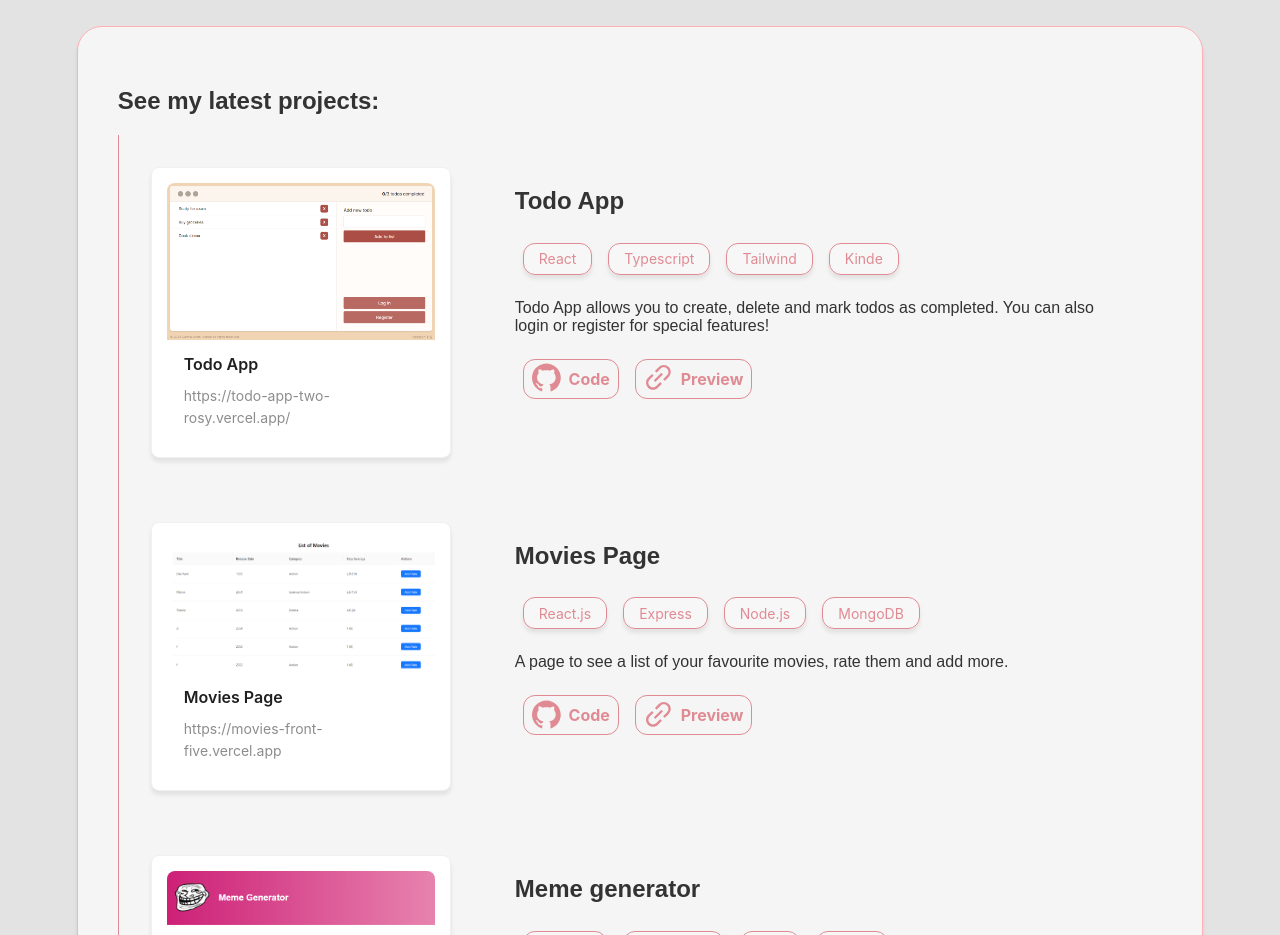
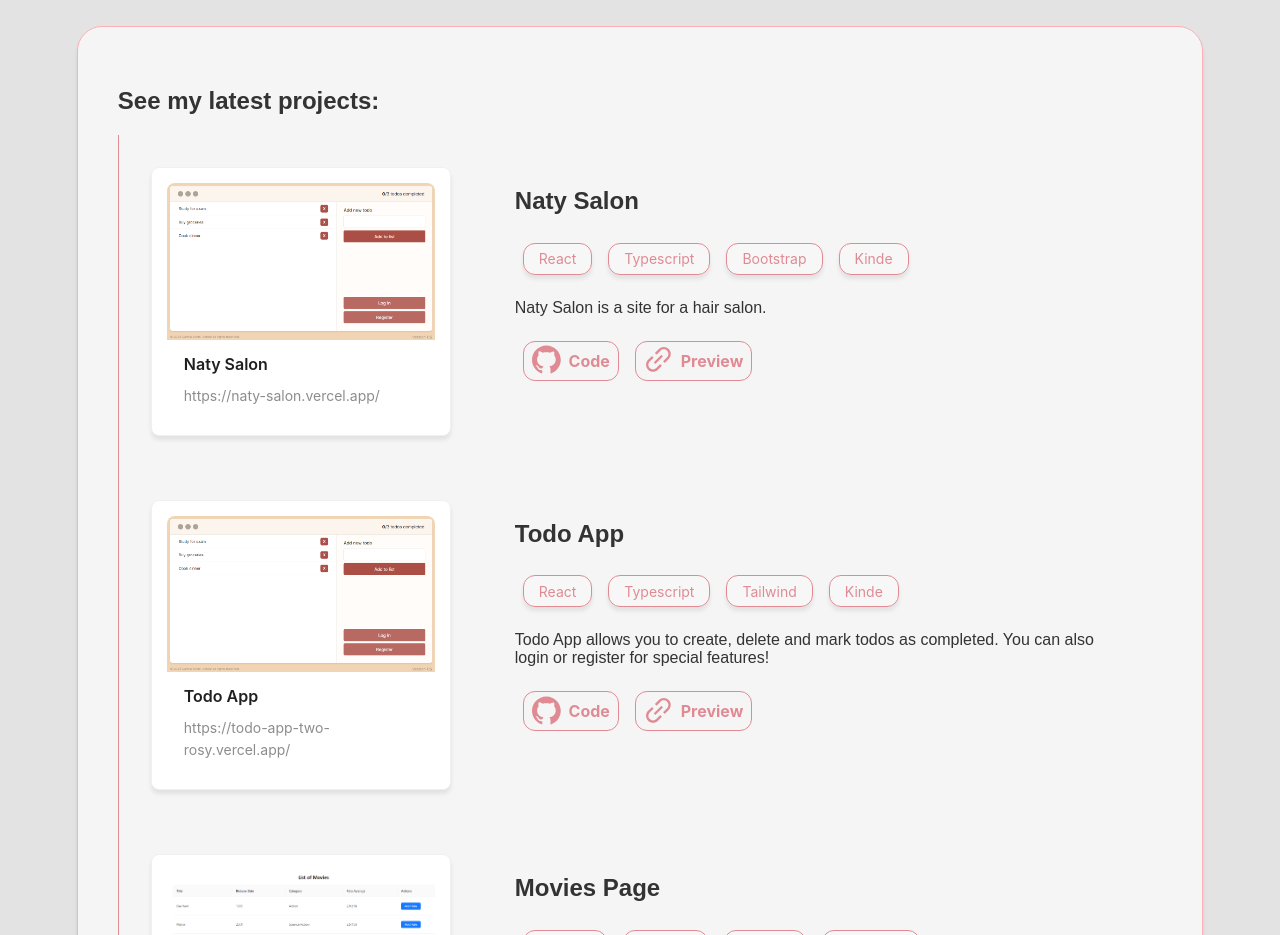
Before and after one commit to CamilaSironi/My-portfolio, a React (Vite) app: page / in a window 1280 px wide. Shown: the part 900-1835 px from the top of the page. Built offline with nearby package versions, Linux system fonts and the light colour scheme.

Commit message:
add project

```diff
--- a/src/components/projects.jsx
+++ b/src/components/projects.jsx
@@ -11,6 +11,29 @@ function Projects() {
         <div id="projects">
             <h2>See my latest projects:</h2>
             <div className="card-container">
+
+            <div className="card">
+                    <Link href={'https://naty-salon.vercel.app/'} target="_blank">
+                        <Card
+                            hoverable
+                            bordered={true}
+                            cover={<img alt="example" src={img4} />}
+                            type='flex'
+                        >
+                            <Meta title="Naty Salon" description="https://naty-salon.vercel.app/" />
+                        </Card>
+                    </Link>
+                    <div className="description">
+                        <h2>Naty Salon</h2>
+                        <Button className="project-skill" type="primary">React</Button>
+                        <Button className="project-skill" type="primary">Typescript</Button>
+                        <Button className="project-skill" type="primary">Bootstrap</Button>
+                        <Button className="project-skill" type="primary">Kinde</Button>
+                        <p>Naty Salon is a site for a hair salon. </p>
+                        <Button className="btn" type="link" href="https://github.com/CamilaSironi/Naty-salon" target="_blank" icon={<GithubOutlined/>} size="large">Code</Button>
+                        <Button className="btn" type="link" href="https://naty-salon.vercel.app/" target="_blank" icon={<LinkOutlined />} size="large">Preview</Button>
+                    </div>
+                </div>
 
                 <div className="card">
                     <Link href={'https://todo-app-two-rosy.vercel.app/'} target="_blank">
```
